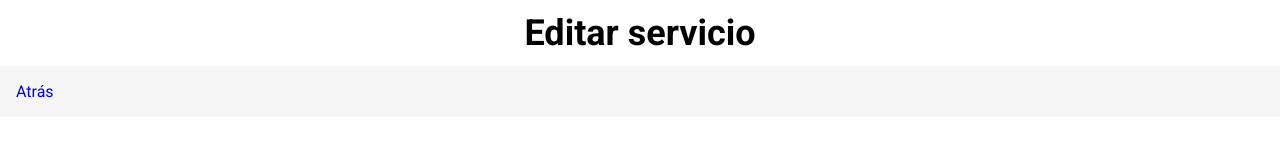
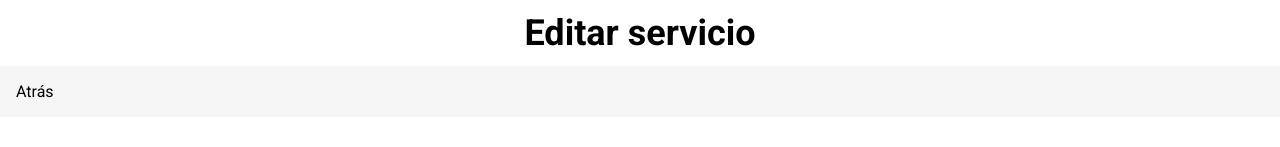
Before and after one commit to heraldofortuna/servicios-prueba-frontend, a React (Create React App) app: page /edit-service/1 in a window 1280 px wide. Shown: the top 147 px of the page. Built offline with nearby package versions, Linux system fonts and the light colour scheme.

Commit message:
Se corrigieron algunos estilos con transiciones

```diff
--- a/src/components/button/buttonStyle.js
+++ b/src/components/button/buttonStyle.js
@@ -11,7 +11,8 @@ const StyledButton = styled.button`
   cursor: pointer;
   transition: 0.25s all;
   &: hover {
-    opacity: 0.5;
+    color: white;
+    background-color: ${(props) => props.color};
   }
 `;
 
--- a/src/components/nav/Nav.jsx
+++ b/src/components/nav/Nav.jsx
@@ -18,7 +18,9 @@ const Nav = ({ editMode }) => {
     <StyledNav>
       <StyledList>
         {editMode ? (
-          <Link to="/">Atrás</Link>
+          <Link to="/">
+            <StyledItem selected={true}>Atrás</StyledItem>
+          </Link>
         ) : (
           serviceTypes.map((serviceType) => {
             return (
--- a/src/components/nav/navStyle.js
+++ b/src/components/nav/navStyle.js
@@ -15,6 +15,7 @@ const StyledList = styled.ul`
 `;
 
 const StyledItem = styled.li`
+  color: black;
   opacity: ${(props) => (props.selected ? 1 : 0.5)};
   cursor: pointer;
   transition: 0.25s all;
```
